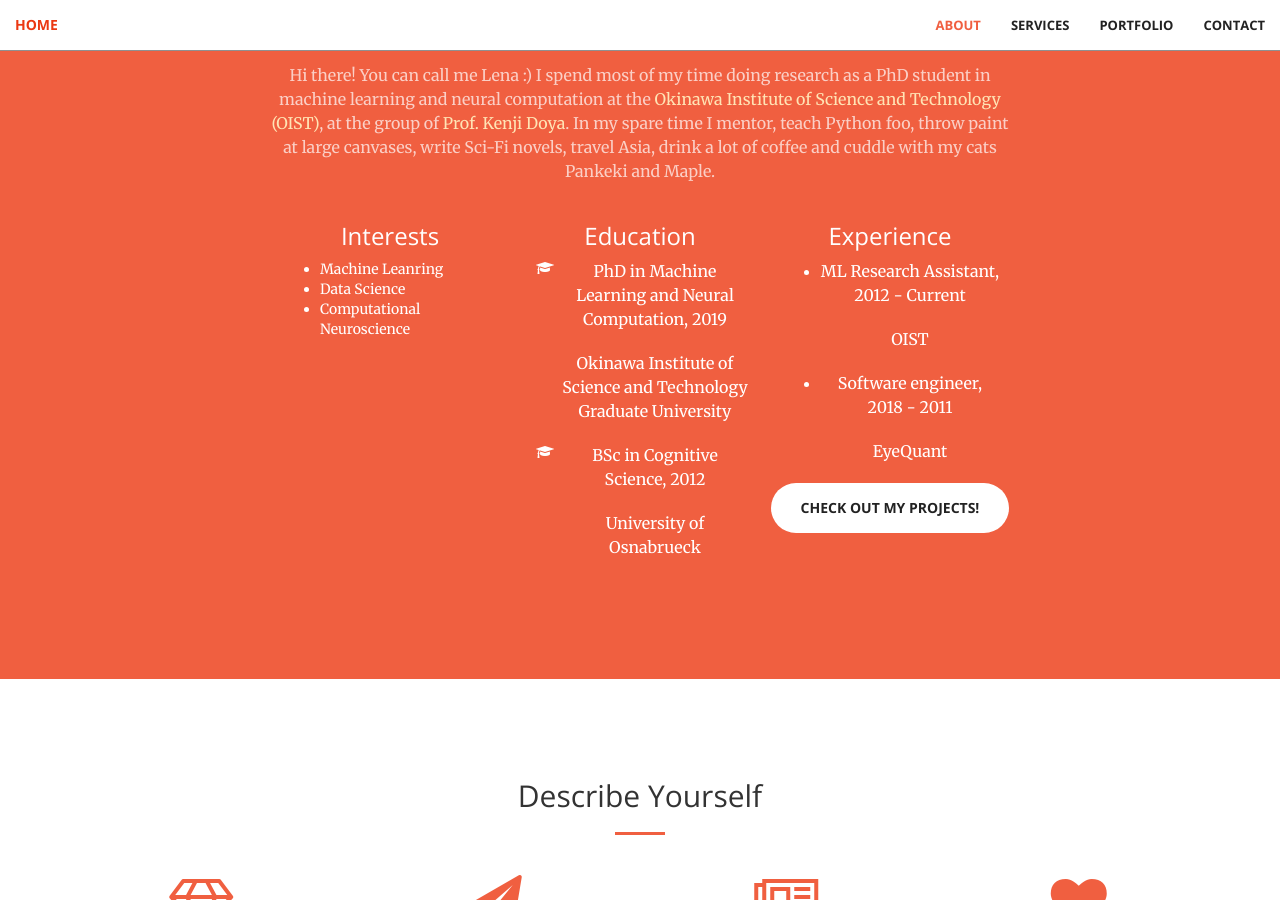
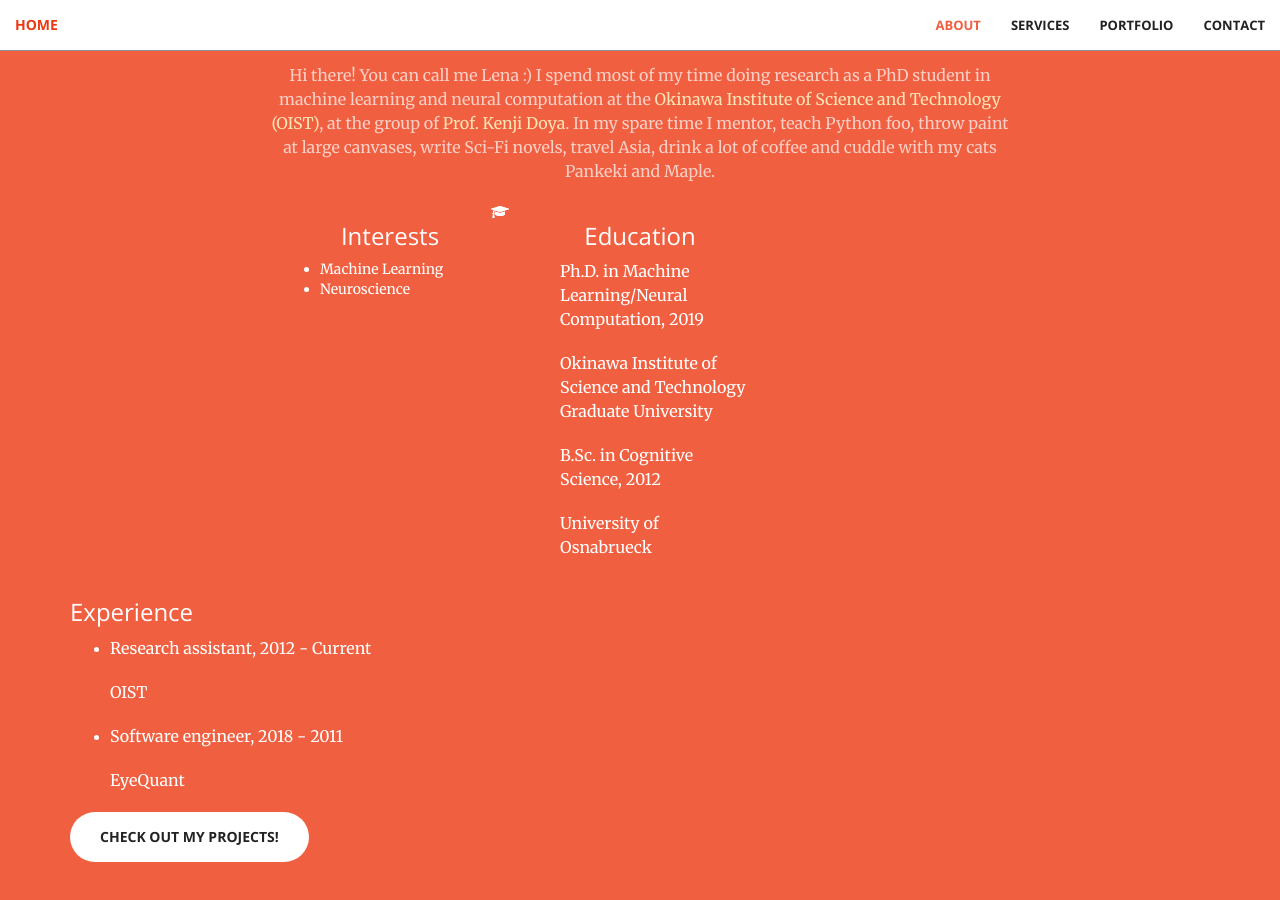
Before and after one commit to jvs--/jvs--.github.io, a Jekyll site: the page built from index.html, in a window 1280 px wide and 900 px high, scrolled down 1013 px. Built offline with Jekyll 4.4.1, drawn with Linux system fonts in a browser that asks for light colours.

Commit message:
Fixing spacing

```diff
--- a/_includes/call-to-action.html
+++ b/_includes/call-to-action.html
@@ -16,11 +16,9 @@
             <ul class="ul-interests">
             <div align="left">
 
-                <li>Machine Leanring</li>
+                <li>Machine Learning</li>
 
-                <li>Data Science</li>
-
-                <li>Computational Neuroscience</li>
+                <li>Neuroscience</li>
 
             </div>
             </ul>
@@ -32,11 +30,12 @@
       <div class="col-sm-4">
         <h3>Education</h3>
         <ul class="ul-edu fa-ul">
+        <div align="left">
 
           <li>
             <i class="fa-li fa fa-graduation-cap"></i>
             <div class="description">
-              <p class="course">PhD in Machine Learning and Neural Computation, 2019</p>
+              <p class="course">Ph.D. in Machine Learning/Neural Computation, 2019</p>
               <p class="institution">Okinawa Institute of Science and Technology Graduate University</p>
             </div>
           </li>
@@ -44,12 +43,13 @@
           <li>
             <i class="fa-li fa fa-graduation-cap"></i>
             <div class="description">
-              <p class="course">BSc in Cognitive Science, 2012</p>
+              <p class="course">B.Sc. in Cognitive Science, 2012</p>
               <p class="institution">University of Osnabrueck</p>
             </div>
           </li>
 
         </ul>
+        </div>
       </div>
 
 
@@ -57,10 +57,11 @@
       <div class="col-sm-4">
         <h3>Experience</h3>
         <ul class="ul-experience">
+        <div align="left">
 
           <li>
             <div class="info">
-                <p class="title">ML Research Assistant,   2012   - Current
+                <p class="title">Research assistant, 2012 - Current
                     </p>
                 <p class="company">OIST</p>
             </div>
@@ -68,7 +69,7 @@
 
           <li>
             <div class="info">
-                <p class="title">Software engineer,   2018  - 2011
+                <p class="title">Software engineer, 2018 - 2011
                     </p>
                 <p class="company">EyeQuant</p>
             </div>
@@ -77,6 +78,7 @@
 
         </ul>
       </div>
+      </div>
 
                 <a href="#portfolio" class="btn btn-default btn-xl">Check out my projects!</a>
             </div>
```
